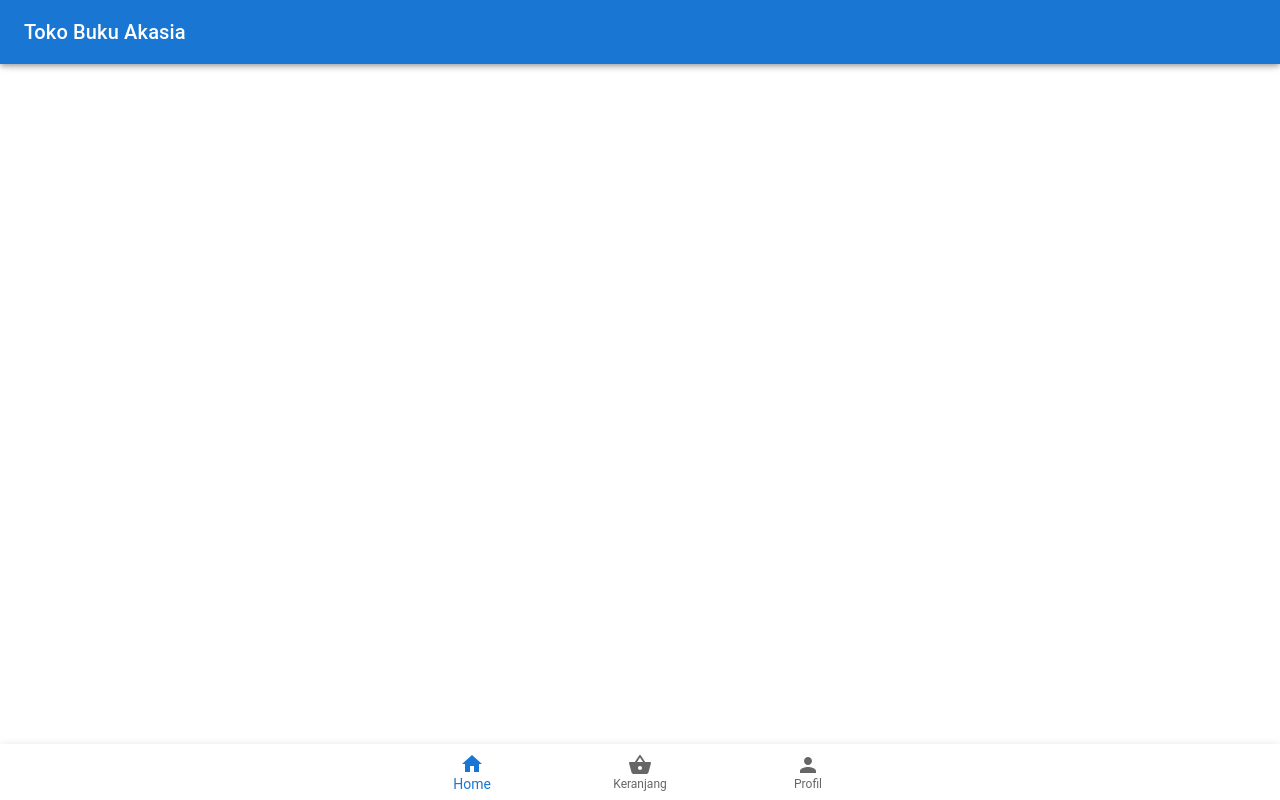
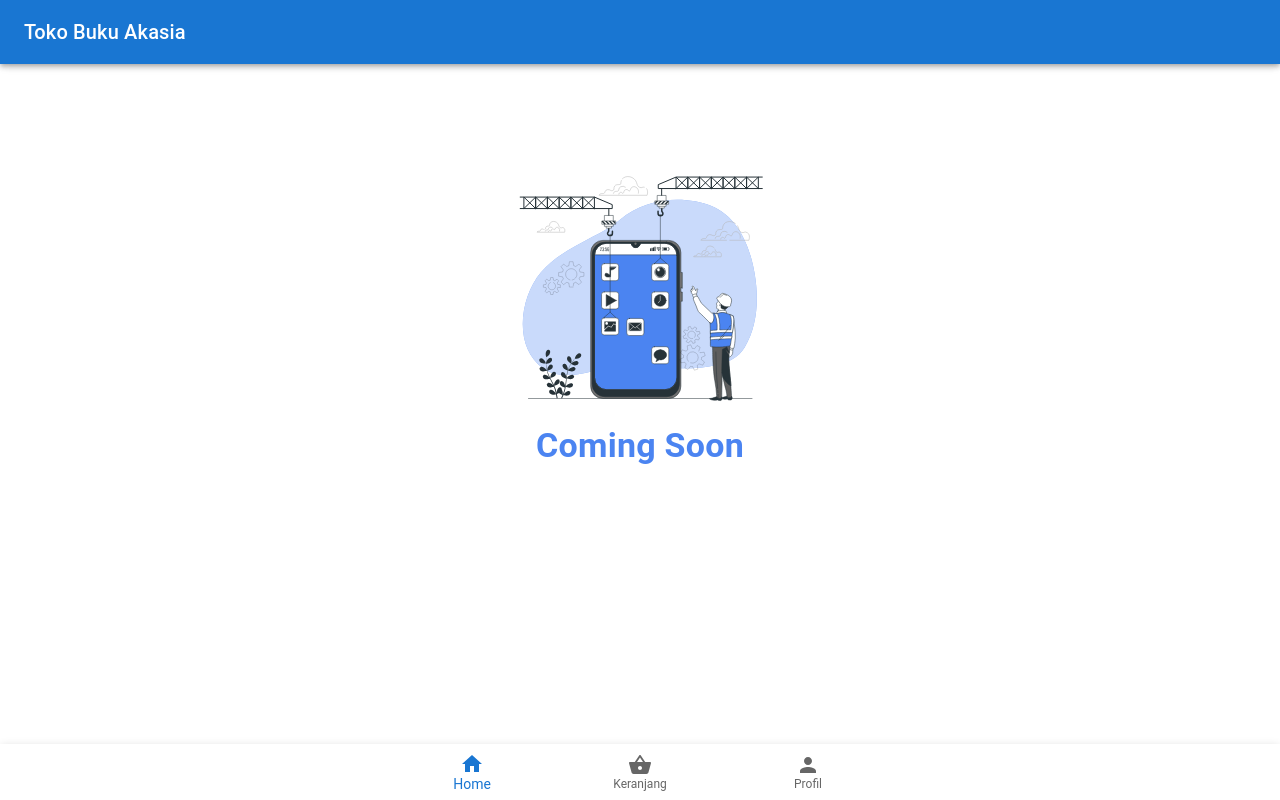
Before and after one commit to lazuardi100/toko-buku-akasia, a React (Create React App) app: page /profile in a window 1280 px wide. Built offline with nearby package versions, Linux system fonts and the light colour scheme.

Commit message:
Add Profile Page

```diff
--- a/src/App.js
+++ b/src/App.js
@@ -12,6 +12,7 @@ import Payment from './Pages/Payment';
 import Checkout from './Pages/Checkout';
 import PaymentDetail from './Pages/PaymentDetail';
 import Cart from './Pages/Cart';
+import Profile from './Pages/Profile';
 import BottomNav from './Components/BottomNav';
 
 // import {getDatabase, push, ref, child, update} from "firebase/database";
@@ -57,6 +58,7 @@ function App() {
           <Route path='/paymentDetail/:bank' element={<PaymentDetail />} />
           <Route path='/checkout' element={<Checkout />} />
           <Route path='/cart' element={<Cart />} />
+          <Route path='/profile' element={<Profile />} />
         </Routes>
         {/* <Button onClick={prepareData} variant="contained">Import Database</Button> */}
         <BottomNav />
--- a/src/Components/BottomNav.js
+++ b/src/Components/BottomNav.js
@@ -22,7 +22,7 @@ export default function BottomNav() {
         navigate('/cart');
         break;
       default:
-        navigate('/');
+        navigate('/profile');
         break;
     }
   }
--- /dev/null
+++ b/src/Pages/Profile.js
@@ -0,0 +1,31 @@
+import React from 'react';
+import CssBaseline from '@mui/material/CssBaseline';
+import Box from '@mui/material/Box';
+import Container from '@mui/material/Container';
+import Toolbar from '@mui/material/Toolbar';
+import Typography from '@mui/material/Typography';
+
+export default function Profile() {
+  return (
+    <Box
+      component="main"
+      sx={{ flexGrow: 1, bgcolor: 'background.default', p: 3, }}
+    >
+      <Toolbar />
+      <CssBaseline />
+      <Container maxWidth="md">
+        <Box textAlign='center' sx={{ my: "5rem" }}>
+          <img src='/images/coming-soon.svg' alt='Hello' height="250" width="250" />
+          <Typography
+            variant="h4"
+            fontWeight="bold"
+            color="#4B84F1"
+            sx={{ mb: "3rem" }}
+          >
+            Coming Soon
+          </Typography>
+        </Box>
+      </Container>
+    </Box >
+  );
+};
```
Also changed, not shown: public/images/coming-soon.svg (added).
